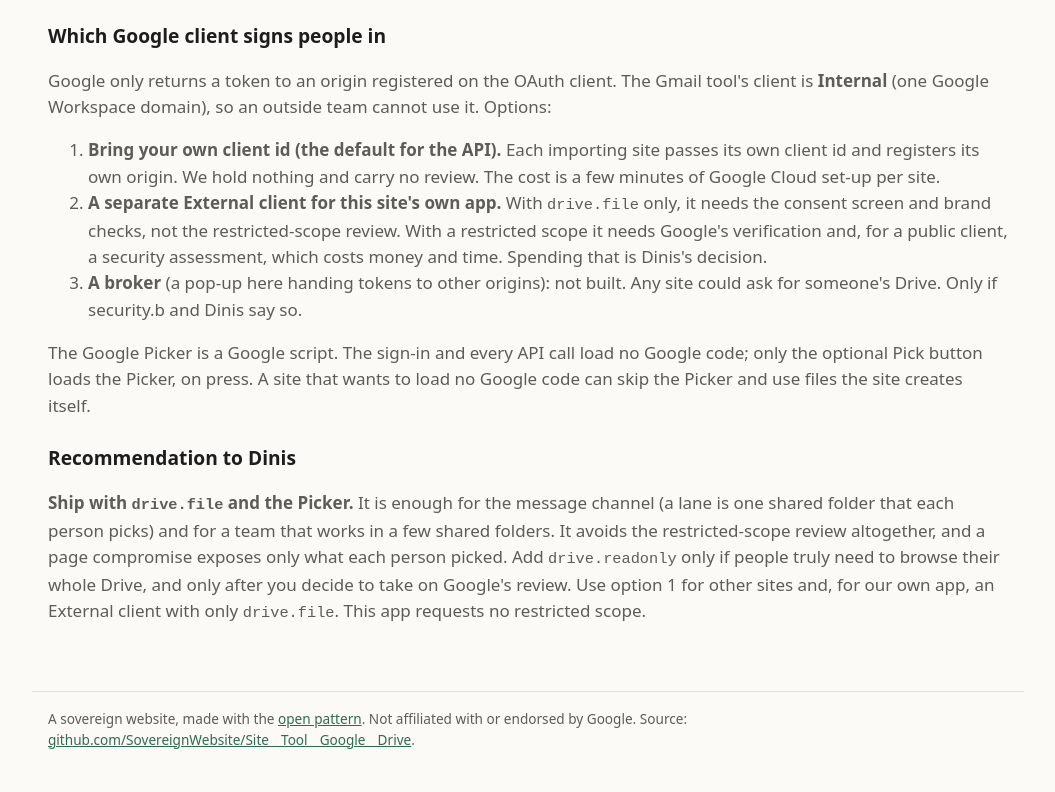
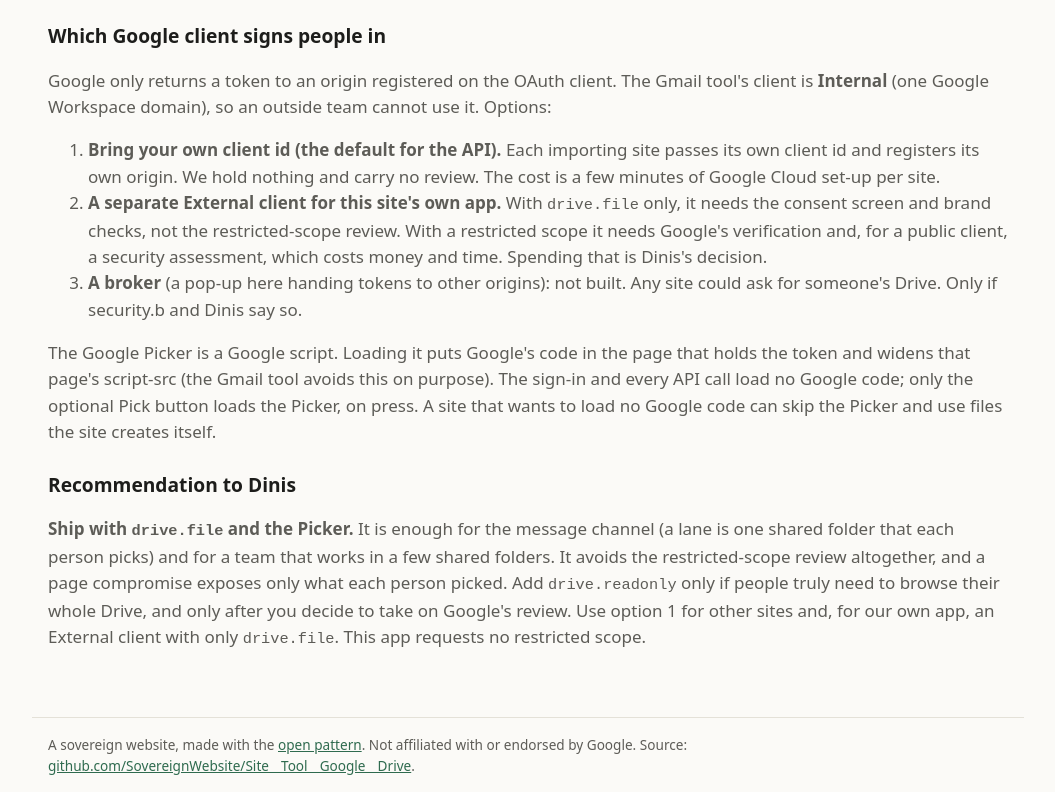
Before and after one commit to SovereignWebsite/Site__Tool__Google__Drive, a plain HTML site: page site/app/scopes/index.html in a window 1280 px wide. Shown: the part 866-1658 px from the top of the page, without its empty margins (112-1167 px from the left). Before the commit the page ends 1632 px from the top, so only its background shows below. Drawn offline with Linux system fonts and the light colour scheme.

```diff
--- a/site/app/scopes/index.html
+++ b/site/app/scopes/index.html
@@ -62,7 +62,7 @@
 <li><strong>A separate External client for this site's own app.</strong> With <code>drive.file</code> only, it needs the consent screen and brand checks, not the restricted-scope review. With a restricted scope it needs Google's verification and, for a public client, a security assessment, which costs money and time. Spending that is Dinis's decision.</li>
 <li><strong>A broker</strong> (a pop-up here handing tokens to other origins): not built. Any site could ask for someone's Drive. Only if security.b and Dinis say so.</li>
 </ol>
-<p>The Google Picker is a Google script. The sign-in and every API call load no Google code; only the optional Pick button loads the Picker, on press. A site that wants to load no Google code can skip the Picker and use files the site creates itself.</p>
+<p>The Google Picker is a Google script. Loading it puts Google's code in the page that holds the token and widens that page's script-src (the Gmail tool avoids this on purpose). The sign-in and every API call load no Google code; only the optional Pick button loads the Picker, on press. A site that wants to load no Google code can skip the Picker and use files the site creates itself.</p>
 <h2>Recommendation to Dinis</h2>
 <p><strong>Ship with <code>drive.file</code> and the Picker.</strong> It is enough for the message channel (a lane is one shared folder that each person picks) and for a team that works in a few shared folders. It avoids the restricted-scope review altogether, and a page compromise exposes only what each person picked. Add <code>drive.readonly</code> only if people truly need to browse their whole Drive, and only after you decide to take on Google's review. Use option 1 for other sites and, for our own app, an External client with only <code>drive.file</code>. This app requests no restricted scope.</p>
 </main>
```
Also changed, not shown: site/app/setup/index.html (+1 -1 lines), 1 other file.
